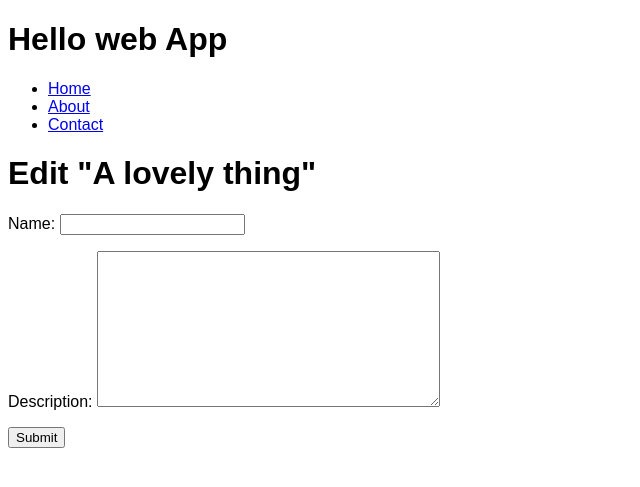
After one commit to peg5/hello-web-app, a Django app: template collection/templates/things/edit_thing.html in a window 1280 px wide. The commit adds this page. Shown: the top 487 px of the page, without its empty margins (0-640 px from the left). Run offline with Django 3.2, Linux system fonts and the light colour scheme; the template is opened without the code that fills it: values that come from a table or form of the project are taken from there, others are empty; data comes from the database, SQL or seed files in the repository; both versions use the stored data as it was after the commit.

Commit message:
Made form to edit things.

```diff
--- /dev/null
+++ b/collection/forms.py
@@ -0,0 +1,7 @@
+from django.forms import ModelForm
+from collection.models import Thing
+
+class ThingForm(ModelForm):
+	class Meta:
+		model = Thing
+		fields = ('name', 'description',)
--- /dev/null
+++ b/collection/templates/things/edit_thing.html
@@ -0,0 +1,12 @@
+{% extends 'layouts/base.html' %}
+{% block title %}
+	Edit {{ thing.name }} - {{ block.super }}
+{% endblock %}
+{% block content %}
+<h1>Edit "{{ thing.name }}"</h1>
+<form role="form" action="" method="post">
+	{% csrf_token %}
+	{{form.as_p }}
+	<button type="submit">Submit</button>
+</form>
+{% endblock %}
--- a/collection/templates/things/thing_detail.html
+++ b/collection/templates/things/thing_detail.html
@@ -3,4 +3,5 @@
 {% block content %}
 	<h1>{{ thing.name }}</h1>
 	<p>{{ thing.description }}</p>
+	<a href="{% url 'edit_thing' slug=thing.slug %}">Edit me!</a>
 {% endblock %}
--- a/hellowebapp/urls.py
+++ b/hellowebapp/urls.py
@@ -15,6 +15,6 @@ urlpatterns = [
     	name='thing_detail'),
     url(r'^things/(?P<slug>[-\w]+)/edit/$',
     	'collection.views.edit_thing',
-    	name='edit_thing')
+    	name='edit_thing'),
     url(r'^admin/', include(admin.site.urls)),
 ]
```
Also changed, not shown: collection/views.py (+4 -4 lines), db.sqlite3.
